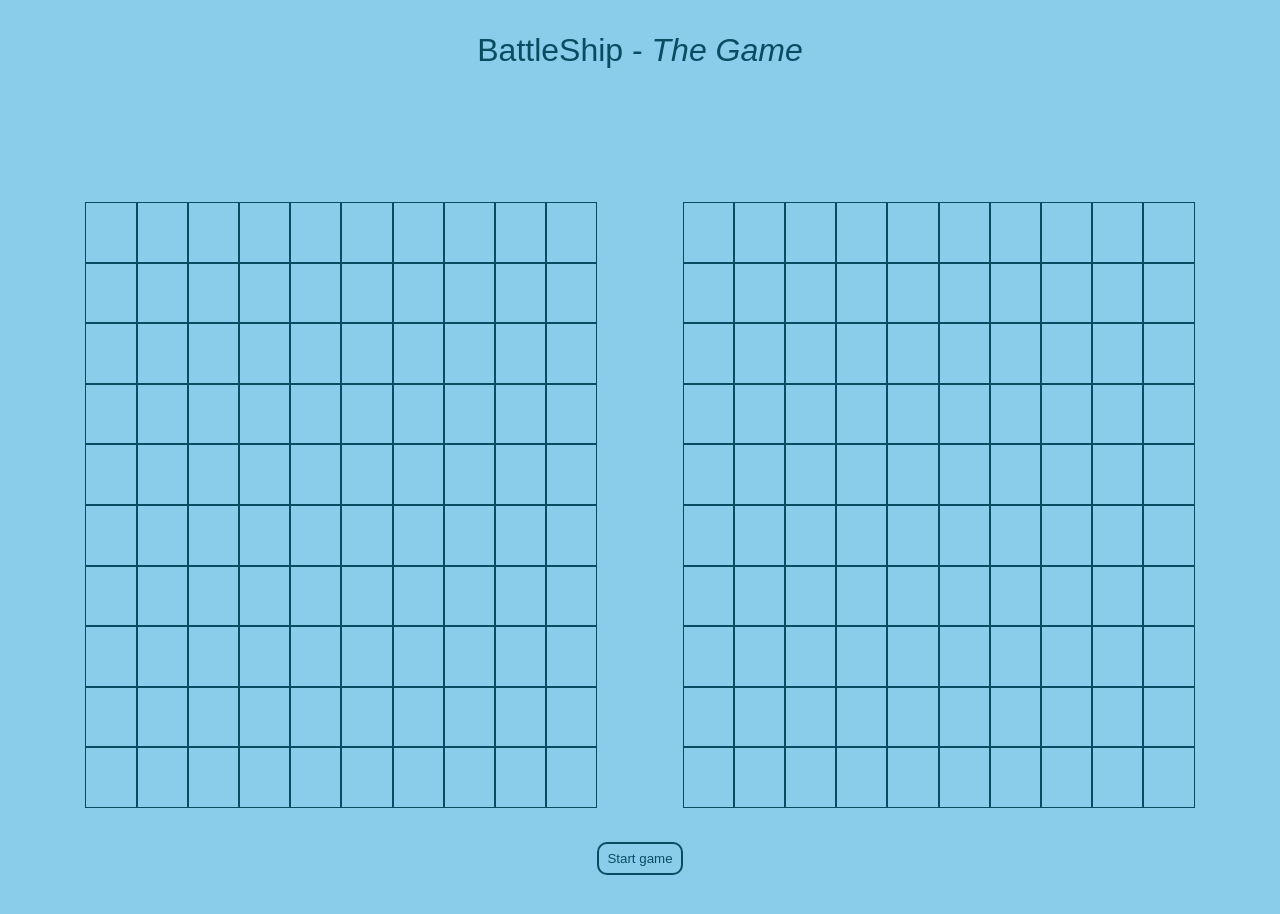
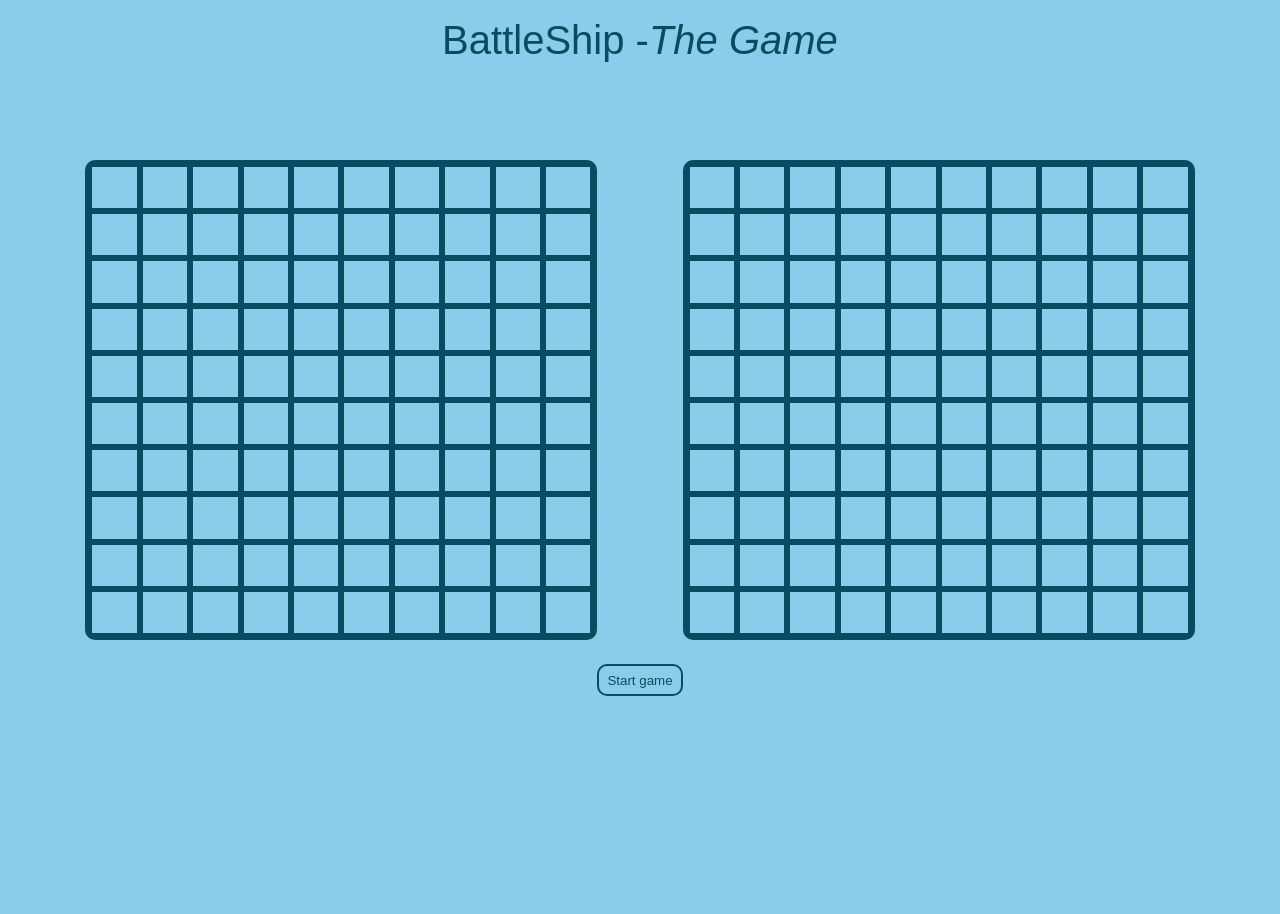
Before and after one commit to TBogdanE/battleship-game, a website built with webpack: page dist/index.html in a window 1280 px wide. After the commit the page ends 800 px from the top, so only its background shows below. Built offline with nearby package versions, Linux system fonts and the light colour scheme.

Commit message:
design tweak

```diff
--- a/src/stylesheet/design.css
+++ b/src/stylesheet/design.css
@@ -18,22 +18,28 @@ body {
   grid-template-rows: repeat(10, 1fr);
   margin: 0;
   background-color: var(--body);
+  min-height: 100vh;
 }
 
 #page-title {
   grid-area: 1 / 6 / 2 / 11;
+  display: flex;
+  align-items: center;
+  justify-content: center;
+  text-align: center;
+}
+
+#page-title:first-child {
   color: var(--text);
-  font-size: 2em;
-  text-align: center;
-  padding: 1em;
+  font-size: 2.5em;
 }
 
 .gameboard {
   display: grid;
   grid-template-columns: repeat(10, 1fr);
   grid-template-rows: repeat(10, 1fr);
-  background-color: var(--body);
-  margin: 0.3em solid var(--element);
+  border: 0.3em solid var(--element);
+  border-radius: 10px;
 }
 #player-box {
   grid-area: 3 / 2 / 9 / 8;
@@ -45,7 +51,7 @@ body {
 
 .box-div {
   background-color: var(--body);
-  border: 0.1em solid var(--element);
+  border: 0.2em solid var(--element);
   width: 1fr;
   height: 1fr;
   transition: 0.15s ease-in-out;
```
